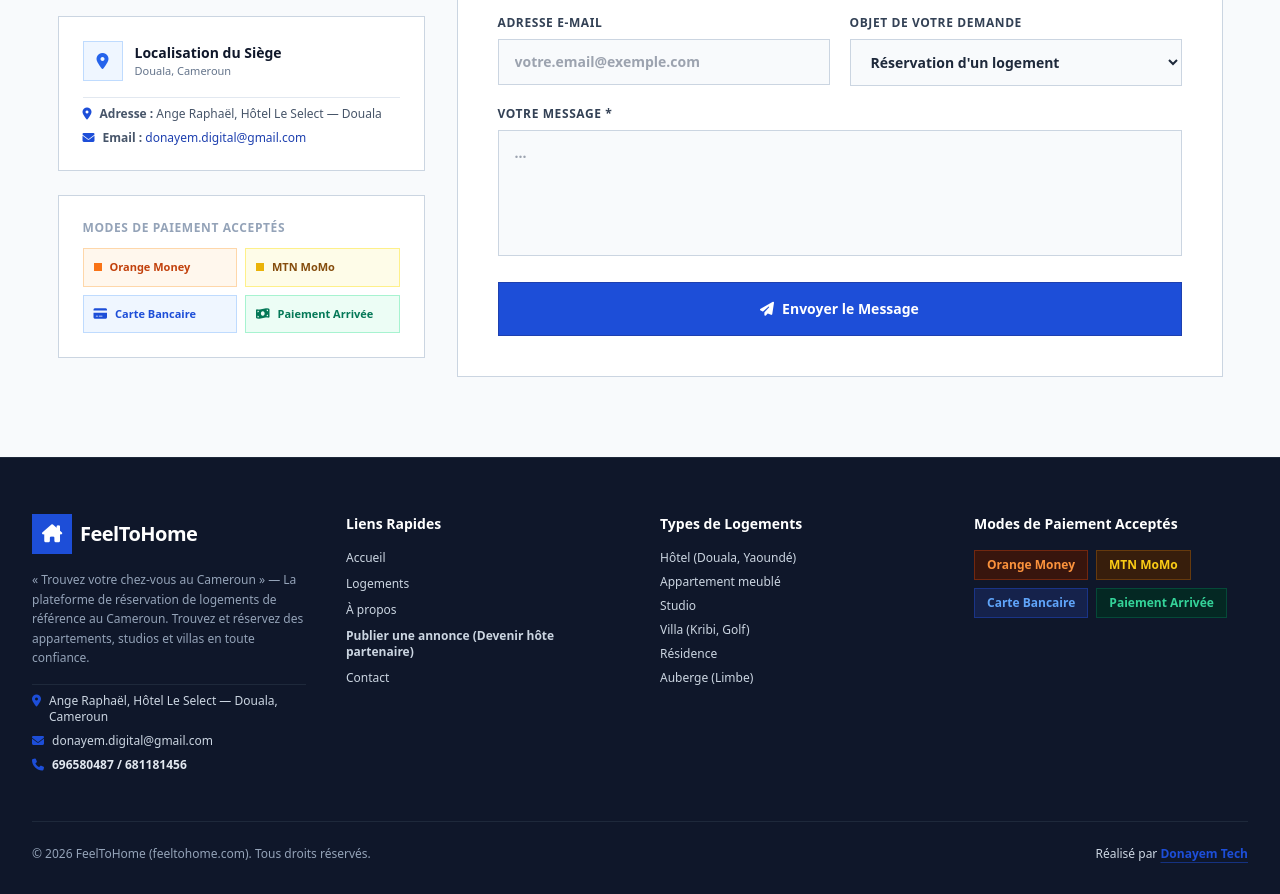
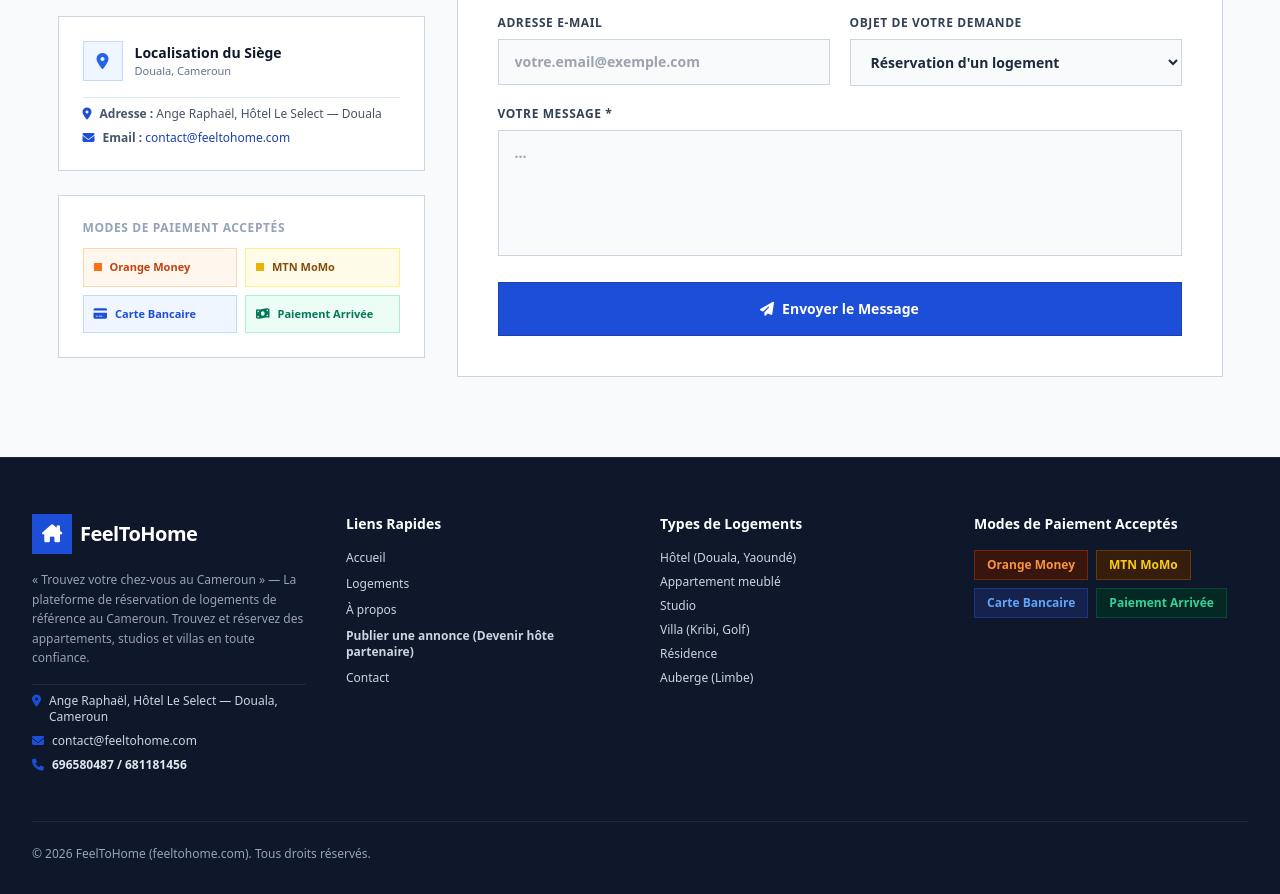
Before and after one commit to Donayemstage/feeltohome, a Next.js app: page /contact in a window 1280 px wide. Shown: the part 680-1574 px from the top of the page. Built offline with nearby package versions, Linux system fonts and the light colour scheme.

Commit message:
Remove all Donayem links, emails, and text references, preserving only telephone numbers

```diff
--- a/app/admin/page.tsx
+++ b/app/admin/page.tsx
@@ -173,7 +173,7 @@ export default function AdminDashboardPage() {
             <div className="space-y-1">
               <div className="flex items-center gap-2">
                 <span className="bg-brand-500 text-white text-[10px] font-extrabold uppercase px-2.5 py-0.5 rounded-none border border-brand-400">
-                  Administration Donayem Tech
+                  Administration FeelToHome
                 </span>
                 <span className="bg-emerald-500/20 text-emerald-400 text-[10px] font-bold px-2 py-0.5 rounded-none border border-emerald-500/30 flex items-center gap-1">
                   <span className="w-1.5 h-1.5 rounded-full bg-emerald-400 animate-pulse"></span>
--- a/app/contact/page.tsx
+++ b/app/contact/page.tsx
@@ -110,7 +110,7 @@ export default function ContactPage() {
                 </p>
                 <p className="font-medium flex items-center gap-2">
                   <i className="fa-solid fa-envelope text-brand-500 shrink-0"></i>
-                  <span><strong>{t.contactPage.emailLabel}</strong> <a href="mailto:donayem.digital@gmail.com" className="text-brand-600 hover:underline">donayem.digital@gmail.com</a></span>
+                  <span><strong>{t.contactPage.emailLabel}</strong> <a href="mailto:contact@feeltohome.com" className="text-brand-600 hover:underline">contact@feeltohome.com</a></span>
                 </p>
               </div>
             </div>
--- a/app/devenir-hote/page.tsx
+++ b/app/devenir-hote/page.tsx
@@ -175,7 +175,7 @@ export default function DevenirHotePage() {
                   <span>Activation de votre Espace Hôte Partenaire :</span>
                 </div>
                 <p className="text-slate-600">
-                  1. Un conseiller <strong>Donayem Tech</strong> vérifie vos coordonnées (contact direct sous 24h au <strong>{hostForm.telephone}</strong>).<br />
+                  1. Un conseiller <strong>FeelToHome</strong> vérifie vos coordonnées (contact direct sous 24h au <strong>{hostForm.telephone}</strong>).<br />
                   2. Une fois votre compte validé, vous accédez à votre <strong>Tableau de Bord Propriétaire personnel</strong> pour ajouter, modifier vos photos et suivre vos réservations en temps réel.
                 </p>
               </div>
--- a/app/layout.tsx
+++ b/app/layout.tsx
@@ -9,7 +9,7 @@ export const metadata: Metadata = {
   title: 'FeelToHome — Trouvez votre chez-vous au Cameroun',
   description: 'Plateforme web de réservation de logements au Cameroun. Réservez des hôtels, appartements meublés, studios, résidences, villas et auberges à Douala, Yaoundé, Kribi et Limbe.',
   keywords: ['FeelToHome', 'réservation logement Cameroun', 'appartement meublé Douala', 'hôtel Yaoundé', 'villa Kribi', 'studio meublé'],
-  authors: [{ name: 'Donayem Tech', url: 'https://www.donayemtech.com/fr' }],
+  authors: [{ name: 'FeelToHome', url: 'https://feeltohome.com' }],
   openGraph: {
     title: 'FeelToHome — Trouvez votre chez-vous au Cameroun',
     description: 'Plateforme de réservation de logements d\'exception au Cameroun.',
--- a/components/Footer.tsx
+++ b/components/Footer.tsx
@@ -34,8 +34,8 @@ export const Footer: React.FC = () => {
               </p>
               <p className="flex items-center gap-2">
                 <i className="fa-solid fa-envelope text-brand-500 shrink-0"></i>
-                <a href="mailto:donayem.digital@gmail.com" className="hover:text-white transition-colors">
-                  donayem.digital@gmail.com
+                <a href="mailto:contact@feeltohome.com" className="hover:text-white transition-colors">
+                  contact@feeltohome.com
                 </a>
               </p>
               <p className="flex items-start gap-2">
@@ -108,18 +108,6 @@ export const Footer: React.FC = () => {
         {/* Bottom Copyright */}
         <div className="pt-6 flex flex-col sm:flex-row items-center justify-between text-xs text-slate-400 gap-3">
           <p>© {currentYear} FeelToHome (feeltohome.com). {t.footer.rights}</p>
-
-          <p className="font-medium text-slate-300">
-            {t.footer.realizedBy}{' '}
-            <a
-              href="https://donayem.com"
-              target="_blank"
-              rel="noopener noreferrer"
-              className="text-brand-500 hover:text-brand-400 font-bold underline underline-offset-4 decoration-brand-500/50 hover:decoration-brand-400 transition-all"
-            >
-              Donayem Tech
-            </a>
-          </p>
         </div>
       </div>
     </footer>
--- a/lib/i18n.ts
+++ b/lib/i18n.ts
@@ -106,7 +106,7 @@ export const translations = {
     aboutPage: {
       tag: 'À Propos de FeelToHome',
       title: '« Votre logement, votre sensation de chez vous »',
-      subtitle: 'FeelToHome est la plateforme technologique de référence pour la réservation de logements au Cameroun. Développée avec passion par Donayem Tech, nous connectons les voyageurs avec les plus beaux hôtels, appartements meublés, studios, villas et résidences de Douala, Yaoundé, Kribi et Limbe.',
+      subtitle: 'FeelToHome est la plateforme technologique de référence pour la réservation de logements au Cameroun. Nous connectons les voyageurs avec les plus beaux hôtels, appartements meublés, studios, villas et résidences de Douala, Yaoundé, Kribi et Limbe.',
       exploreBtn: 'Explorer les Logements',
       contactBtn: 'Nous Contacter',
       missionTitle: 'Une Expérience de Réservation Moderne & Adaptée au Marché Camerounais',
@@ -125,8 +125,8 @@ export const translations = {
       pilier1Desc: 'Chaque réservation effectuée sur notre plateforme est garantie. Votre logement est prêt et conforme aux photos et descriptifs dès votre arrivée.',
       pilier2Title: 'Partenariat avec les Hôtes',
       pilier2Desc: 'Nous accompagnons les propriétaires locaux dans la valorisation et la gestion professionnelle de leurs espaces pour maximiser leurs revenus.',
-      pilier3Title: 'Propulsé par Donayem Tech',
-      pilier3Desc: 'Conçu et maintenu par les équipes expertes de Donayem Tech / Donayem Digital, gage d\'innovation, d\'ergonomie et de sécurité informatique.',
+      pilier3Title: 'Technologie Haute Performance',
+      pilier3Desc: 'Conçu et maintenu selon les plus hauts standards d\'innovation, d\'ergonomie et de sécurité informatique.',
       headquartersTag: 'Siège Social & Agence',
       headquartersTitle: 'Retrouvez-nous à Douala, Cameroun',
       headquartersLines: 'Lignes directes :',
@@ -173,7 +173,7 @@ export const translations = {
       estimatedIncomeTitle: 'Revenu Mensuel Estimé',
       estimatedIncomeNotice: 'Basé sur un taux d\'occupation de',
       formTitle: 'Inscrire Votre Logement',
-      formSubtitle: 'Remplissez ces informations et un conseiller Donayem Tech validera votre annonce sous 24h.',
+      formSubtitle: 'Remplissez ces informations et un conseiller FeelToHome validera votre annonce sous 24h.',
       nameLabel: 'Votre Nom Complet *',
       quartierLabel: 'Quartier / Emplacement *',
       desiredPriceLabel: 'Tarif Souhaité (FCFA / nuit)',
@@ -319,7 +319,7 @@ export const translations = {
     aboutPage: {
       tag: 'About FeelToHome',
       title: '« Your accommodation, your feeling of home »',
-      subtitle: 'FeelToHome is the premier technology platform for accommodation bookings in Cameroon. Passionately developed by Donayem Tech, we connect travelers with top hotels, furnished apartments, studios, villas, and residences in Douala, Yaoundé, Kribi, and Limbe.',
+      subtitle: 'FeelToHome is the premier technology platform for accommodation bookings in Cameroon. We connect travelers with top hotels, furnished apartments, studios, villas, and residences in Douala, Yaoundé, Kribi, and Limbe.',
       exploreBtn: 'Explore Accommodations',
       contactBtn: 'Contact Us',
       missionTitle: 'A Modern Booking Experience Tailored for the Cameroonian Market',
@@ -338,8 +338,8 @@ export const translations = {
       pilier1Desc: 'Every reservation made on our platform is guaranteed. Your accommodation is ready and true to photos upon arrival.',
       pilier2Title: 'Host Partnership',
       pilier2Desc: 'We assist local property owners in enhancing and professionally managing their spaces to maximize revenues.',
-      pilier3Title: 'Powered by Donayem Tech',
-      pilier3Desc: 'Designed and maintained by expert teams at Donayem Tech / Donayem Digital, ensuring innovation, ergonomics, and IT security.',
+      pilier3Title: 'High-Performance Technology',
+      pilier3Desc: 'Designed and maintained according to the highest standards of innovation, ergonomics, and IT security.',
       headquartersTag: 'Headquarters & Office',
       headquartersTitle: 'Find us in Douala, Cameroon',
       headquartersLines: 'Direct lines:',
@@ -386,7 +386,7 @@ export const translations = {
       estimatedIncomeTitle: 'Estimated Monthly Income',
       estimatedIncomeNotice: 'Based on an occupancy rate of',
       formTitle: 'List Your Property',
-      formSubtitle: 'Fill out this information and a Donayem Tech advisor will review your listing within 24 hours.',
+      formSubtitle: 'Fill out this information and a FeelToHome advisor will review your listing within 24 hours.',
       nameLabel: 'Your Full Name *',
       quartierLabel: 'Neighborhood / Location *',
       desiredPriceLabel: 'Desired Rate (FCFA / night)',
@@ -532,7 +532,7 @@ export const translations = {
     aboutPage: {
       tag: 'Über FeelToHome',
       title: '« Ihre Unterkunft, Ihr Heimatgefühl »',
-      subtitle: 'FeelToHome ist die führende Technologieplattform für Buchungen in Kamerun. Entwickelt von Donayem Tech, verbinden wir Reisende mit den besten Unterkünften in Douala, Yaoundé, Kribi und Limbe.',
+      subtitle: 'FeelToHome ist die führende Technologieplattform für Buchungen in Kamerun. Wir verbinden Reisende mit den besten Unterkünften in Douala, Yaoundé, Kribi und Limbe.',
       exploreBtn: 'Unterkünfte entdecken',
       contactBtn: 'Kontaktieren Sie uns',
       missionTitle: 'Ein modernes Buchungserlebnis für Kamerun',
@@ -551,8 +551,8 @@ export const translations = {
       pilier1Desc: 'Jede Buchung auf unserer Plattform ist garantiert. Ihre Unterkunft ist bei der Ankunft bereit.',
       pilier2Title: 'Partnerschaft mit Gastgebern',
       pilier2Desc: 'Wir unterstützen lokale Eigentümer bei der professionellen Vermarktung ihrer Objekte.',
-      pilier3Title: 'Unterstützt von Donayem Tech',
-      pilier3Desc: 'Entwickelt und gewartet vom Expertenteam von Donayem Tech / Donayem Digital.',
+      pilier3Title: 'Hochleistungstechnologie',
+      pilier3Desc: 'Entwickelt und gewartet nach den höchsten Standards für Innovation und IT-Sicherheit.',
       headquartersTag: 'Hauptsitz & Agentur',
       headquartersTitle: 'Besuchen Sie uns in Douala, Kamerun',
       headquartersLines: 'Direktleitungen:',
```
